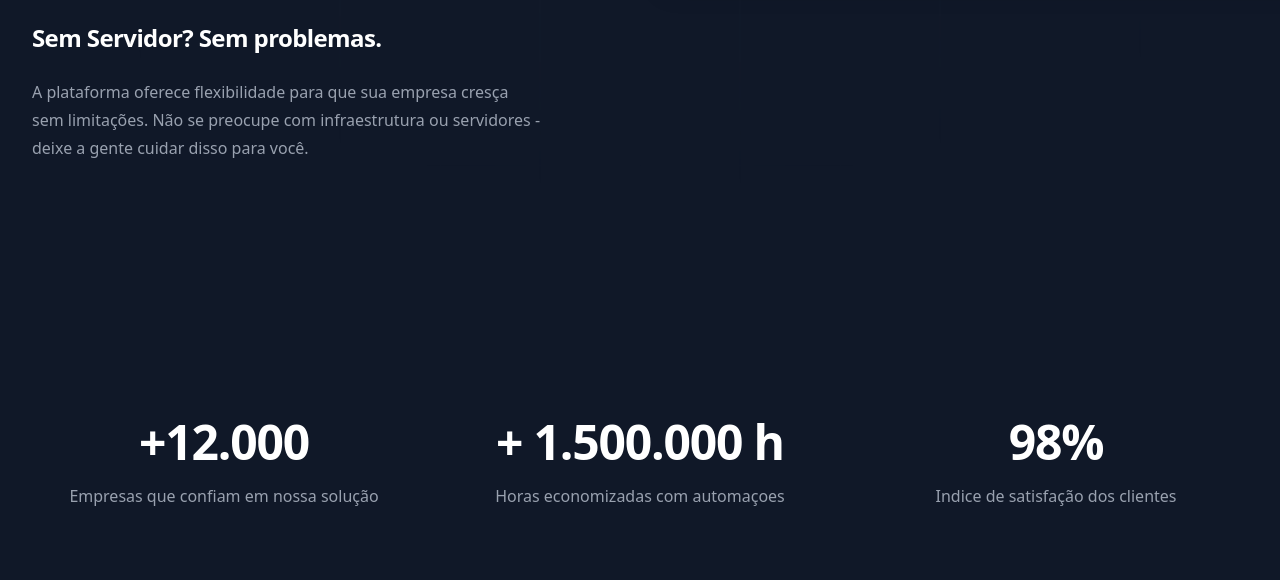
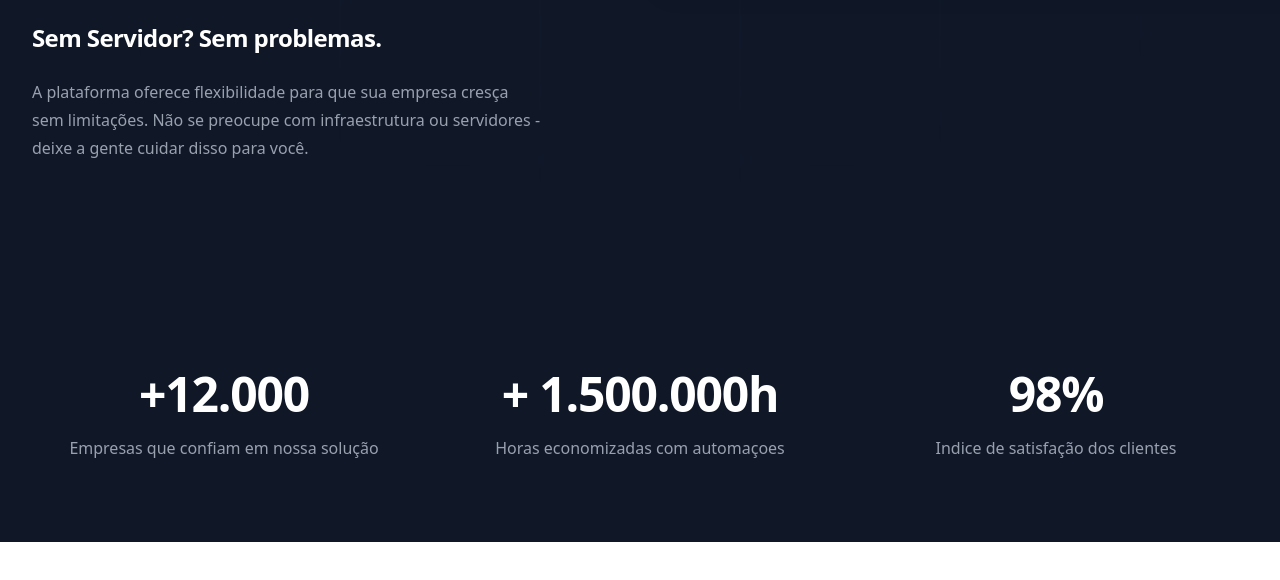
Before and after one commit to joao5435/NovaFlow, a plain HTML site: page index.html in a window 1280 px wide. Shown: the part 2538-3118 px from the top of the page. After the commit the page ends 3080 px from the top, so only its background shows below. Drawn offline with nearby package versions, Linux system fonts and the light colour scheme.

Commit message:
style: modify padding stats section in index.html

```diff
--- a/index.html
+++ b/index.html
@@ -262,7 +262,7 @@
   </div>
 </section>
 
-<section class="bg-gray-900 py-24 sm:py-32">
+<section class="bg-gray-900 py-20">
   <div class="mx-auto max-w-7xl px-6 lg:px-8">
     <dl class="grid grid-cols-1 gap-x-8 gap-y-16 text-center lg:grid-cols-3">
       <div class="mx-auto flex max-w-xs flex-col gap-y-4">
@@ -271,7 +271,7 @@
       </div>
       <div class="mx-auto flex max-w-xs flex-col gap-y-4">
         <dt class="text-base/7 text-gray-400">Horas economizadas com automaçoes</dt>
-        <dd class="order-first text-3xl font-semibold tracking-tight text-white sm:text-5xl">+ 1.500.000 h</dd>
+        <dd class="order-first text-3xl font-semibold tracking-tight text-white sm:text-5xl">+ 1.500.000h</dd>
       </div>
       <div class="mx-auto flex max-w-xs flex-col gap-y-4">
         <dt class="text-base/7 text-gray-400">Indice de satisfação dos clientes</dt>
```
